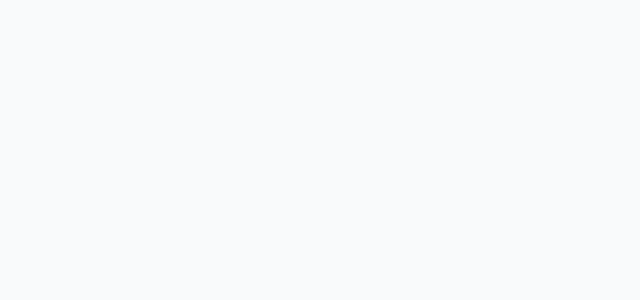
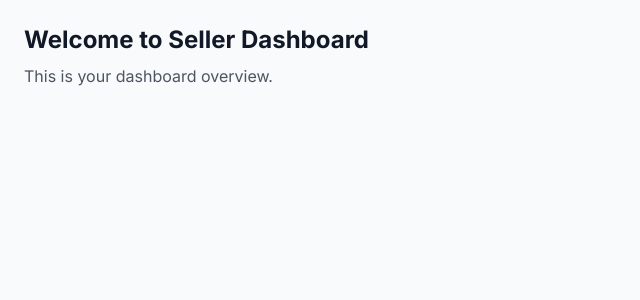
Before and after one commit to mr-prasai2004/aayushprasai-gharbazar, a React (Vite) app in the folder Frontend/: page /dashboard/seller in a window 1280 px wide. Before the commit this address had no page. Shown: the top 300 px of the page, without its empty margins (0-640 px from the left). Built offline with nearby package versions, Linux system fonts and the light colour scheme.

Commit message:
Add Simple UI layout of Seller  Dashboard

```diff
--- a/Frontend/src/App.tsx
+++ b/Frontend/src/App.tsx
@@ -2,6 +2,8 @@ import { BrowserRouter as Router, Routes, Route } from "react-router-dom";
 import { Login, Signup } from "./pages/auth";
 import { AdminDashboard } from "./pages/dashboard/admin/AdminDashboard";
 import { BuyerDashboard } from "./pages/dashboard/buyer/BuyerDashboard";
+import { SellerDashboard } from "./pages/dashboard/seller/SellerDashboard";
+
 
 function App() {
   return (
@@ -12,6 +14,8 @@ function App() {
         <Route path="/signup" element={<Signup />} />
         <Route path="/dashboard/admin" element={<AdminDashboard />} />
         <Route path="/dashboard/buyer" element={<BuyerDashboard />} />
+        <Route path="/dashboard/seller" element={<SellerDashboard />} />
+
       </Routes>
     </Router>
   );
--- a/Frontend/src/pages/dashboard/seller/SellerDashboard.tsx
+++ b/Frontend/src/pages/dashboard/seller/SellerDashboard.tsx
@@ -0,0 +1,16 @@
+import React from 'react';
+
+
+export const SellerDashboard: React.FC = () => {
+    return (
+            <div className="p-6">
+                <h1 className="text-2xl font-bold text-gray-900">
+                    Welcome to Seller Dashboard
+                </h1>
+                <p className="text-gray-600 mt-2">
+                    This is your dashboard overview.
+                </p>
+            </div>
+
+    );
+};
```
